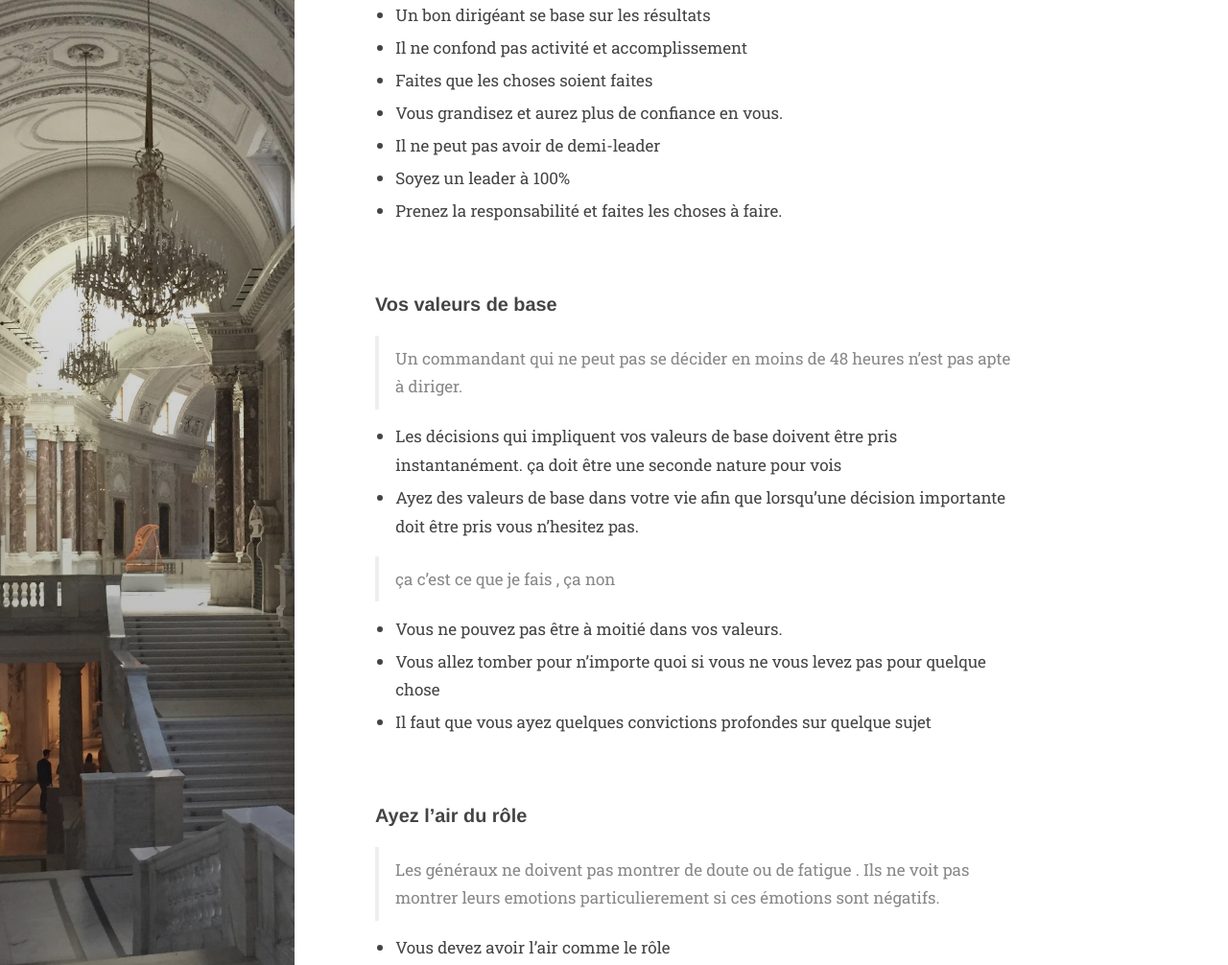
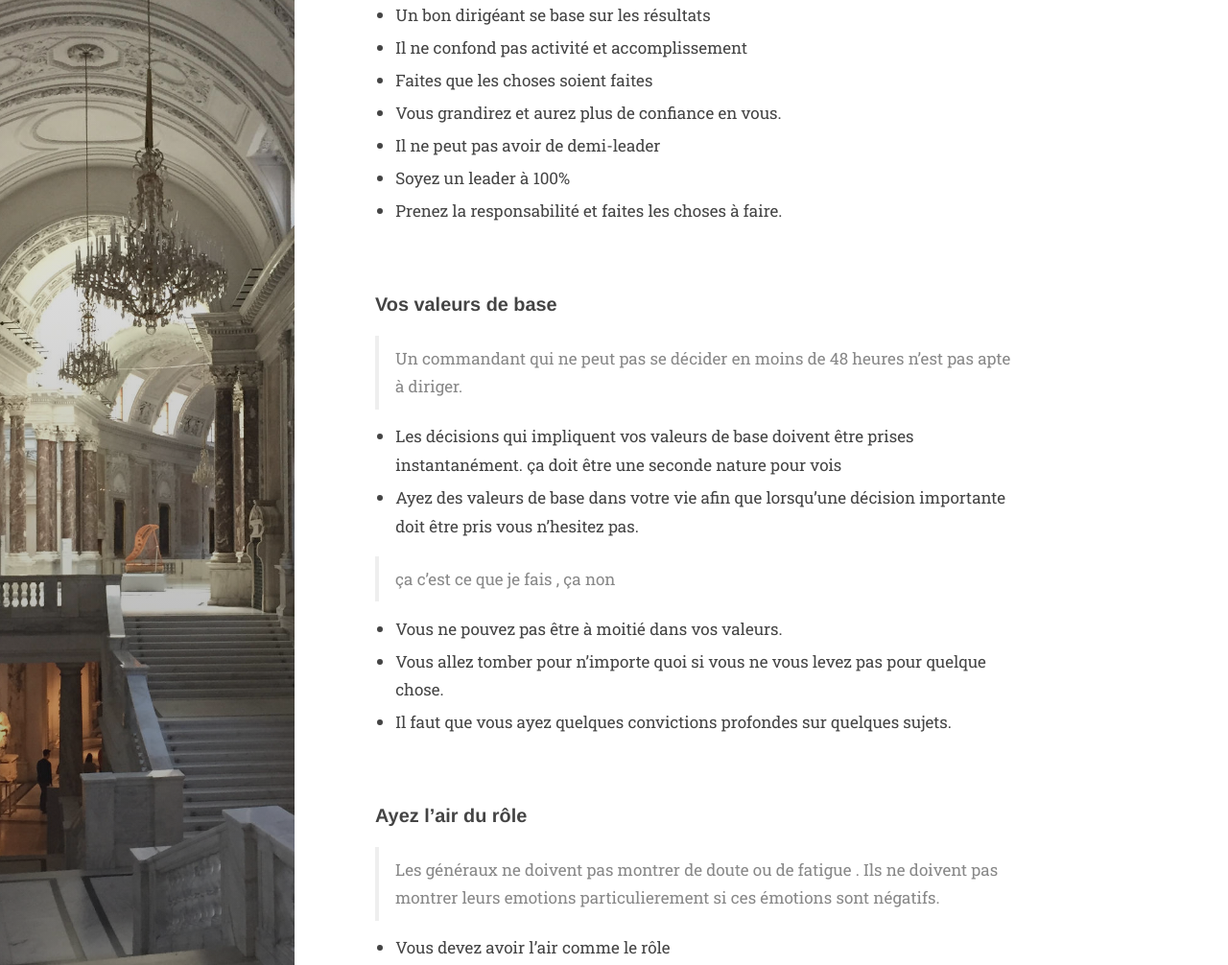
Before and after one commit to abdoulaye-tnd/tandian, a Jekyll site: the page built from books/artdediriger.md, in a window 1280 px wide and 1400 px high, scrolled down 3358 px. Shown: the part 154-1160 px from the top of the window at 96% size. Built offline with Jekyll 4.4.1, drawn with Linux system fonts in a browser that asks for light colours; some web fonts are replaced; some of the changed text lies outside the part shown.

Commit message:
Update artdediriger.md

```diff
--- a/books/artdediriger.md
+++ b/books/artdediriger.md
@@ -19,7 +19,7 @@
 - Si vous regarder votre niveau de bonheur, de temps libre, votre situation par rapport à ce que vous voulez, vous n'etes peut-être pas satisfait.
 
 - Vous n'avez pas réaliser ce que vous voulez, vous regardez l'âge que vous avez et voous vous demandez si vous allez les avoir.
-- A ce point vous commencez à accuser plein de gens,la famille, l'employeur, le gouvernement, les professeurs etc.
+- A ce point vous commencez à accuser plein de gens, la famille, l'employeur, le gouvernement, les professeurs etc.
  Vous commencez à justifier à votre situation.
 
 > Ce n'est pas moi, c'est les autres. Vous regardez en dehors comme si c'etait les autres. comme si vous étiez une marionnnette et que vous étiez controlé
@@ -103,7 +103,7 @@
 - Un bon dirigéant se base sur les résultats
 - Il ne confond pas activité et accomplissement
 - Faites que les choses soient faites
-- Vous grandisez et aurez plus de confiance en vous.
+- Vous grandirez et aurez plus de confiance en vous.
 - Il ne peut pas avoir de demi-leader
 - Soyez un leader à 100%
 - Prenez la responsabilité et faites les choses à faire.
@@ -112,18 +112,18 @@
 
 > Un commandant qui ne peut pas se décider en moins de 48 heures n'est pas apte à diriger.
 
-- Les décisions qui impliquent vos valeurs de base doivent être pris instantanément. ça doit être une seconde nature pour vois
+- Les décisions qui impliquent vos valeurs de base doivent être prises instantanément. ça doit être une seconde nature pour vois
 - Ayez des valeurs de base dans votre vie afin que lorsqu'une décision importante doit être pris vous n'hesitez pas.
 
 > ça c'est ce que je fais , ça non
 
 - Vous ne pouvez pas être à moitié dans vos valeurs.
-- Vous allez tomber pour n'importe quoi si vous ne vous levez pas pour quelque chose
-- Il faut que vous ayez quelques convictions profondes sur quelque sujet
+- Vous allez tomber pour n'importe quoi si vous ne vous levez pas pour quelque chose.
+- Il faut que vous ayez quelques convictions profondes sur quelques sujets.
 
 ### Ayez l'air du rôle
 
-> Les généraux ne doivent pas montrer de doute ou de fatigue . Ils ne voit pas montrer leurs emotions particulierement si ces émotions sont négatifs.
+> Les généraux ne doivent pas montrer de doute ou de fatigue . Ils ne doivent pas montrer leurs emotions particulierement si ces émotions sont négatifs.
 
 - Vous devez avoir l'air comme le rôle
 - Parlez comme le rôle
@@ -272,10 +272,10 @@
 - Nos valeurs doivent être unies, cohérentes comme une famille
 - Vous ne devez pas avoir deux pensées, valeurs, contraires
 
-> - Largent ne fait pas le bonheur
-  - Sans argent tu ne peux rien acheter
+>- Largent ne fait pas le bonheur
+ - Sans argent tu ne peux rien acheter
 
-- Ces deux valeurs peuvent être potentiellement en opposition, pas aligné.
+- Ces deux valeurs peuvent être potentiellement en opposition, pas alignés.
 
 >- Je veux être mince
  - Je deteste faire de l'exercice, j'aime bien manger tard le soir
@@ -284,7 +284,7 @@
   Si vous prenez deux chevaux, ils ne tireront pas 2 fois plus de poids. Ils pourront tirer 3/4 fois plus.
 
 - Faites en sorte que vos valeurs travaillent ensemble
-- Assuez vous que vos pensées soient alignés, focalisés sur un même objectif.
+- Assuez vous que vos pensées soient alignées, focalisées sur un même objectif.
 - Le personnel ne peut pas fonctionner si elle n'est pas une famille unie
 
 ### L'enseignement
```
Also changed, not shown: other parts of books/artdediriger.md (+5 -11 lines).
